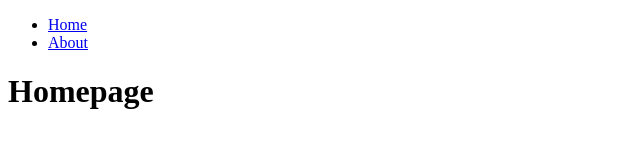
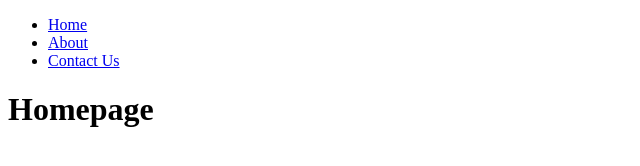
Before and after one commit to lgdroidz/sample-demo-repo, a plain HTML site: page index.html in a window 1280 px wide. Shown: the whole page, without its empty margins (0-640 px from the left). Drawn offline with Linux system fonts and the light colour scheme.

Commit message:
Add contact us

```diff
--- a/index.html
+++ b/index.html
@@ -9,6 +9,7 @@
         <ul>
             <li><a href="index.html">Home</a></li>
             <li><a href="#">About</a></li>
+            <li><a href="#">Contact Us</a></li>
         </ul>
 
     </header>
```
